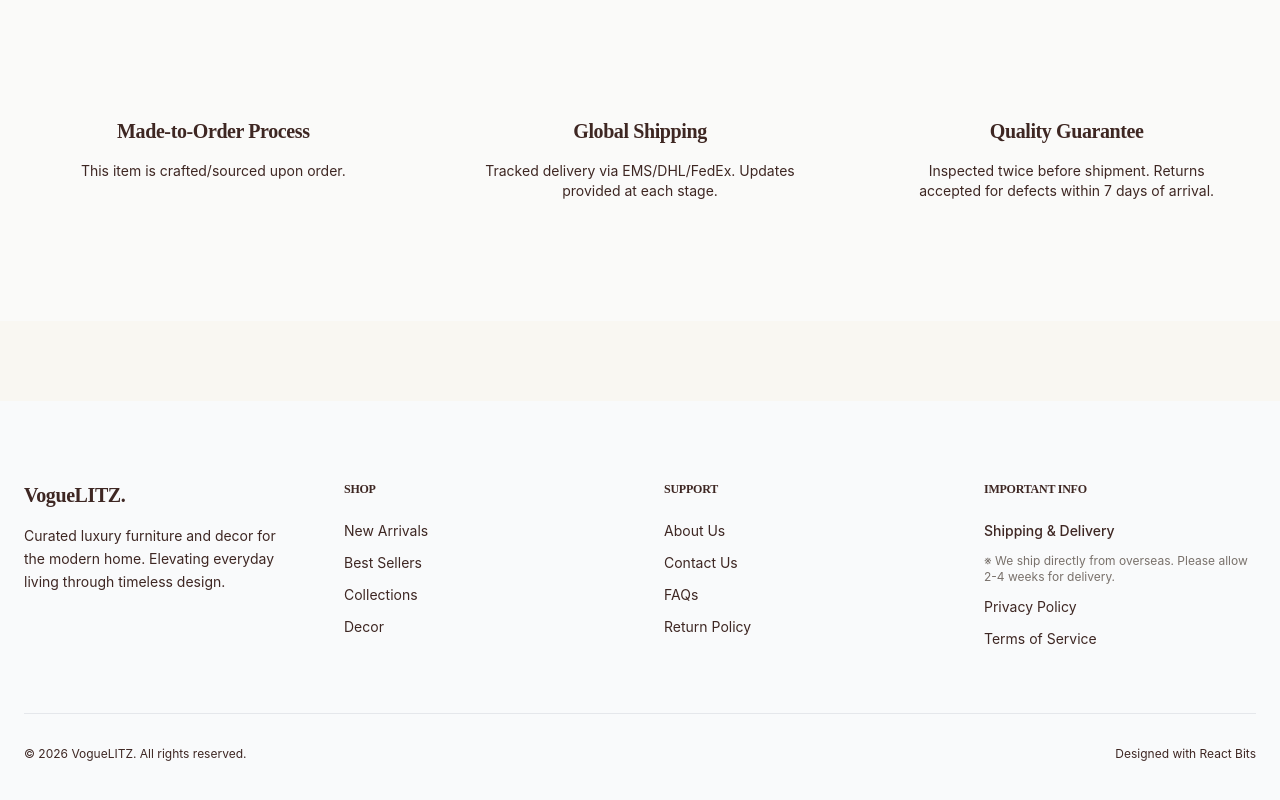
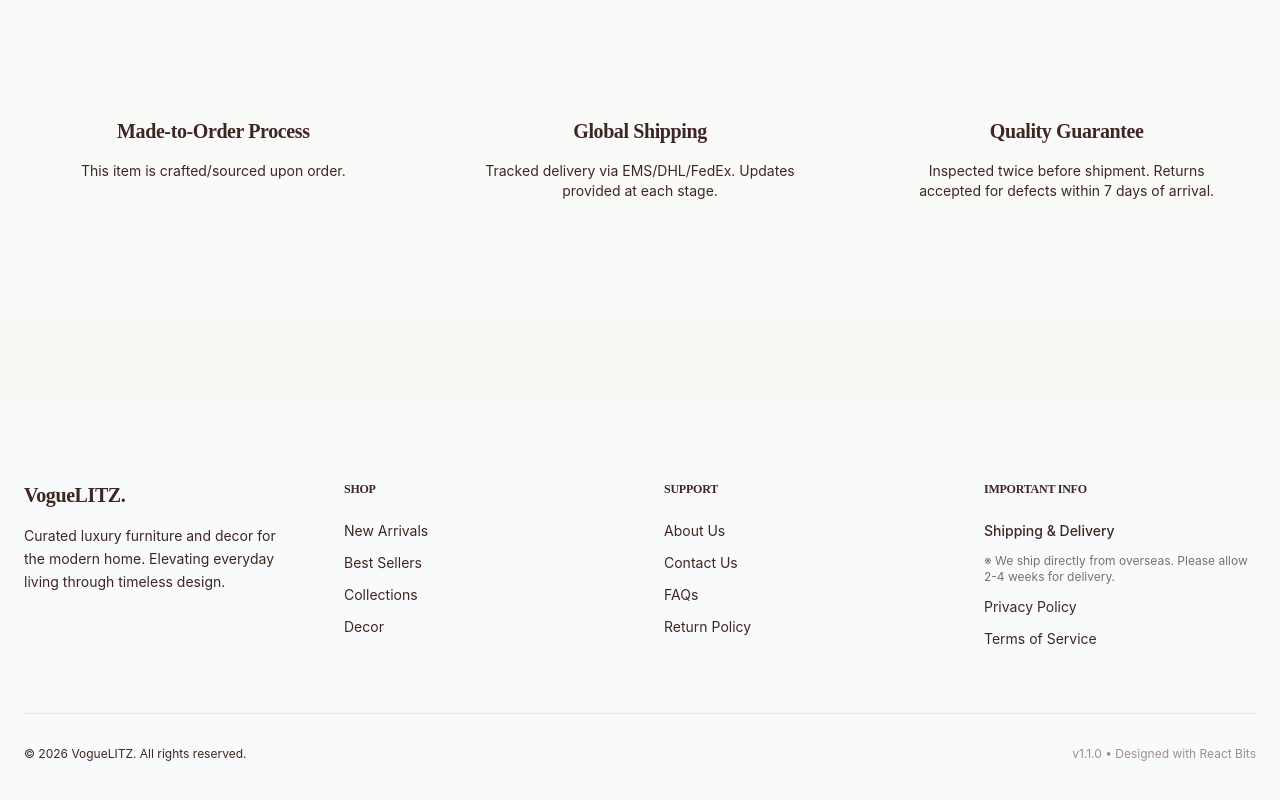
Before and after one commit to trueJinias/voguelitz-storefront, a React (Vite) app: page /#/ in a window 1280 px wide. Shown: the part 1578-2378 px from the top of the page. Built offline with nearby package versions, Linux system fonts and the light colour scheme.

Commit message:
Fix: Add version marker to footer and force theme assets update

```diff
--- a/src/components/layout/Footer.jsx
+++ b/src/components/layout/Footer.jsx
@@ -51,7 +51,7 @@ export const Footer = () => {
 
                 <div className="border-t border-gray-200 dark:border-gray-800 pt-8 flex flex-col md:flex-row justify-between items-center text-xs text-text-secondary">
                     <p>&copy; {new Date().getFullYear()} VogueLITZ. {t('footer.rights_reserved')}</p>
-                    <p>{t('footer.designed_with')}</p>
+                    <p className="opacity-50 hover:opacity-100 transition-opacity" title="Build: v1.1.0 (MCM)">v1.1.0 • {t('footer.designed_with')}</p>
                 </div>
             </div>
         </footer>
--- a/src/index.css
+++ b/src/index.css
@@ -1,5 +1,5 @@
 @import "tailwindcss";
-@import url('https://fonts.googleapis.com/css2?family=Inter:wght@300;400;500;600&family=Playfair+Display:ital,wght@0,400;0,600;0,700;1,400&display=swap');
+
 
 @theme {
   --color-gold-500: #d4af37;
--- a/src/main.jsx
+++ b/src/main.jsx
@@ -7,6 +7,7 @@ import './i18n';
 // Expose React/ReactDOM globally to fix "React is not defined" errors
 window.React = React;
 window.ReactDOM = ReactDOM;
+console.log("VogueLITZ React App: Loaded v1.1 (MCM Rebrand)");
 
 // Simple Error Boundary
 class ErrorBoundary extends React.Component {
```
Also changed, not shown: 1 other file (tests, documents, lock files or other folders).
